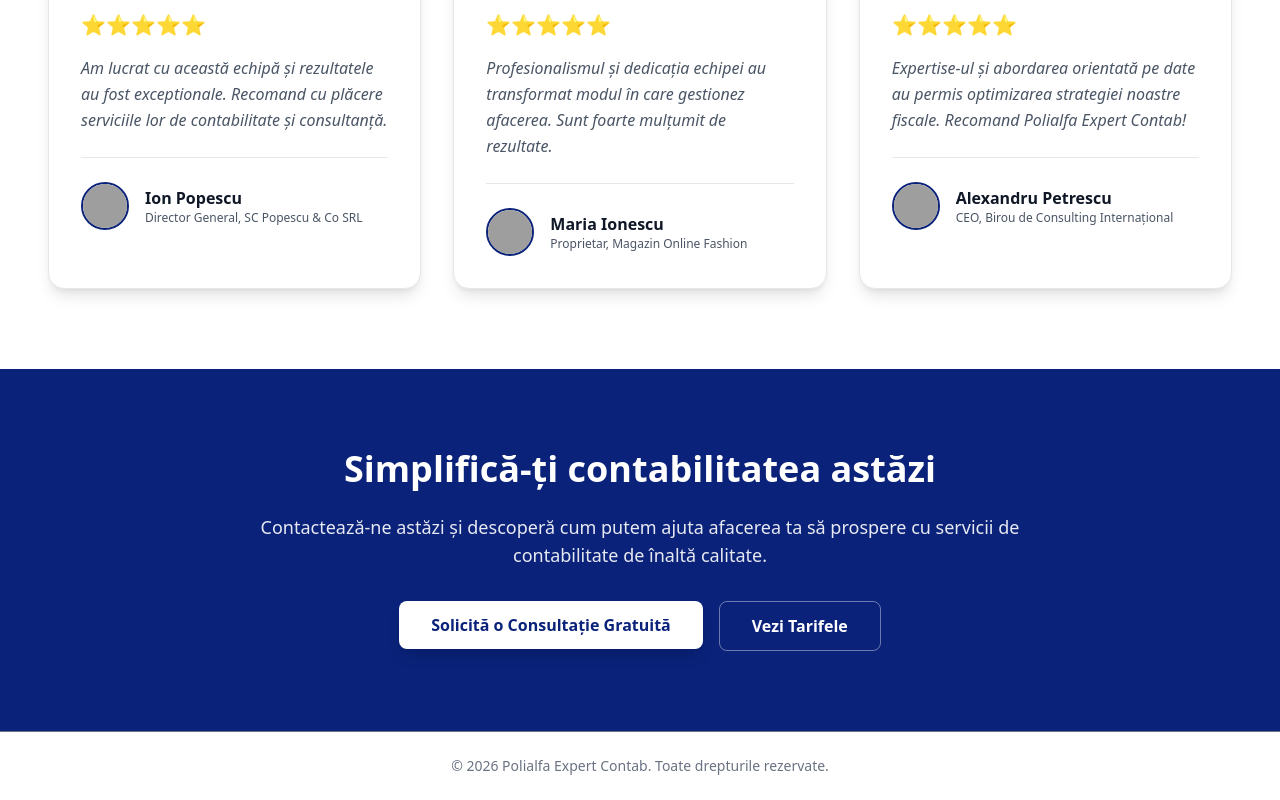
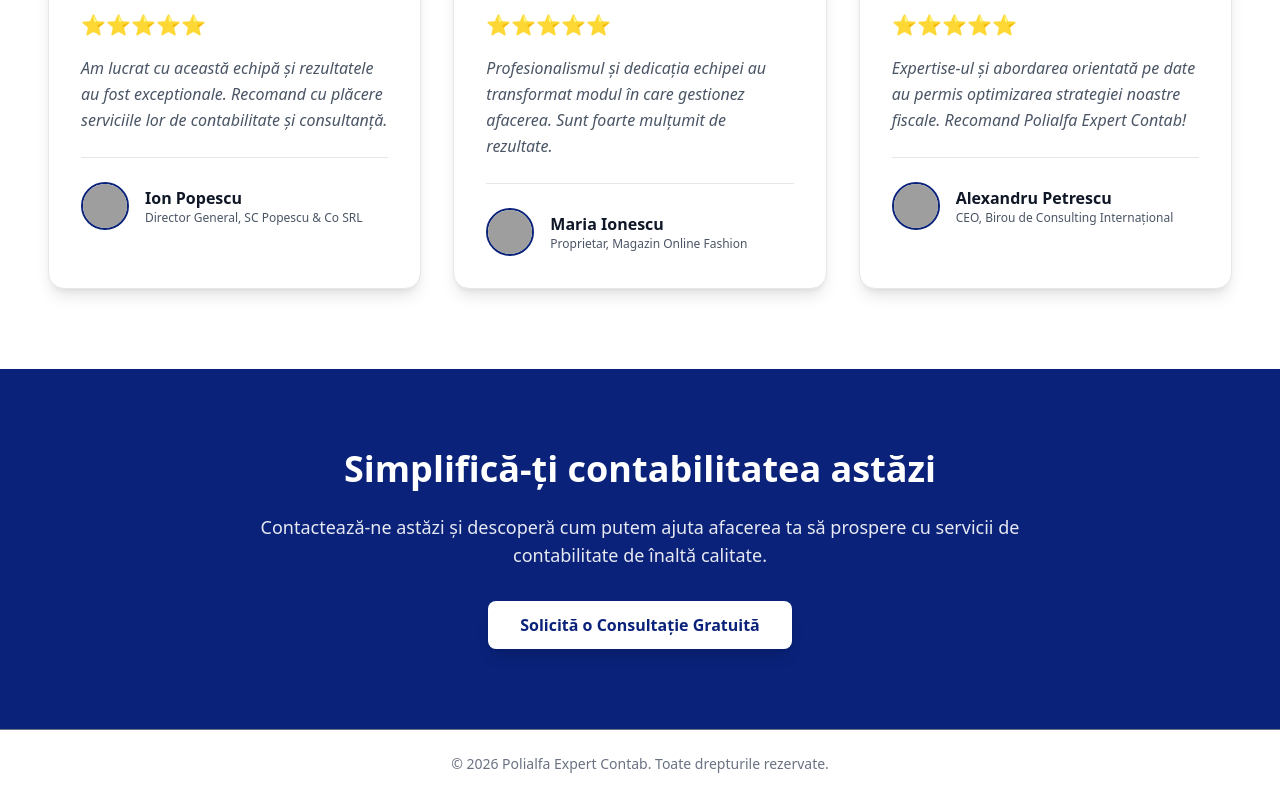
Before and after one commit to smeuandrei/PolialfaExpertContab, a Next.js app in the folder frontend/: page / in a window 1280 px wide. Shown: the part 1678-2478 px from the top of the page. Built offline with nearby package versions, Linux system fonts and the light colour scheme; grey boxes are pictures that could not be loaded.

Commit message:
fixed the mouse icon

```diff
--- a/frontend/app/globals.css
+++ b/frontend/app/globals.css
@@ -15,6 +15,10 @@
   animation: page-enter 0.18s ease-out;
 }
 
+button, a {
+  cursor: pointer;
+}
+
 @layer base {
   body {
     background-color: #ffffff;
--- a/frontend/components/Hero.tsx
+++ b/frontend/components/Hero.tsx
@@ -96,11 +96,6 @@ export default function Hero() {
                 {heroContent.cta.primaryButton}
               </button>
             </Link>
-            <Link href="/tarife">
-              <button className="bg-transparent text-white border border-white/40 px-8 py-3 rounded-lg font-semibold hover:bg-white/10 transition-colors">
-                {heroContent.cta.secondaryButton}
-              </button>
-            </Link>
           </div>
         </div>
       </section>
```
